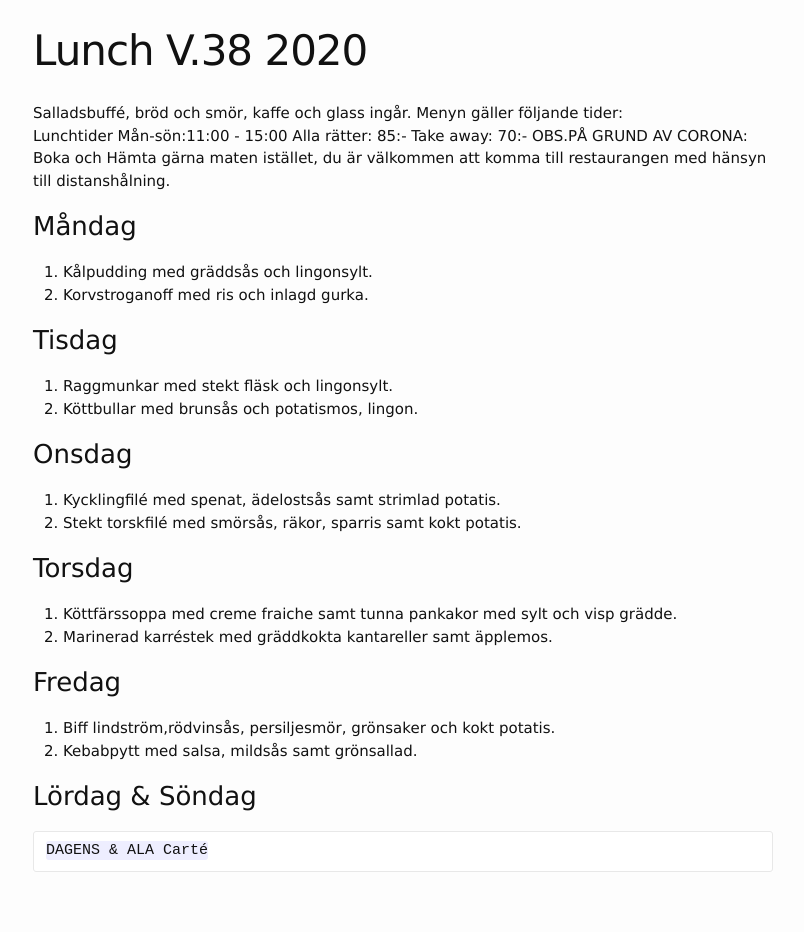
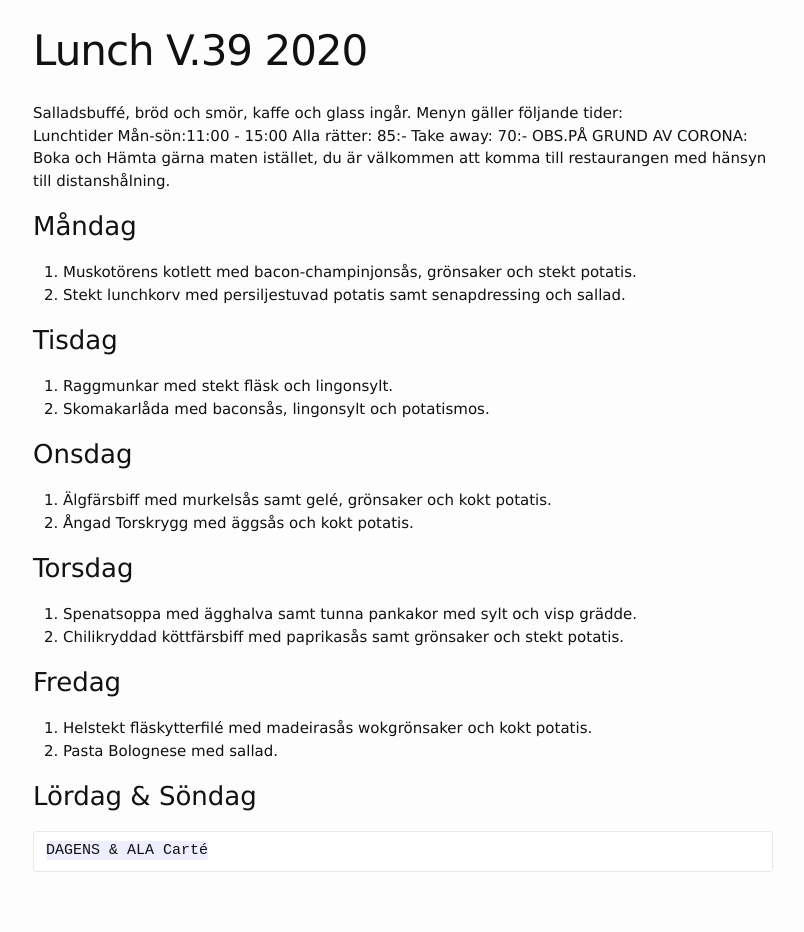
Before and after one commit to FarInn62/farinn62.github.io, a Jekyll site: the page built from lunch.md, in a window 1280 px wide. Shown: the whole page, without its empty margins (237-1041 px from the left). Built offline with Jekyll 4.4.1, drawn with Linux system fonts in a browser that asks for light colours.

Commit message:
Update lunch.md

```diff
--- a/lunch.md
+++ b/lunch.md
@@ -1,6 +1,6 @@
 ---
 layout: foodmenu
-title: Lunch V.38 2020
+title: Lunch V.39 2020
 permalink: /lunch/
 published: true
 ---
@@ -12,24 +12,24 @@ OBS.PÅ GRUND AV CORONA: Boka och Hämta gärna maten istället, du är välkomm
 
 
 ### Måndag
-1. Kålpudding med gräddsås och lingonsylt.
-2. Korvstroganoff med ris och inlagd gurka.
+1. Muskotörens kotlett med bacon-champinjonsås, grönsaker och stekt potatis.
+2. Stekt lunchkorv med persiljestuvad potatis samt senapdressing och sallad.
 
 ### Tisdag
 1. Raggmunkar med stekt fläsk och lingonsylt.
-2. Köttbullar med brunsås och potatismos, lingon.
+2. Skomakarlåda med baconsås, lingonsylt och potatismos.
 
 ### Onsdag
-1. Kycklingfilé med spenat, ädelostsås samt strimlad potatis.
-2. Stekt torskfilé med smörsås, räkor, sparris samt kokt potatis.
+1. Älgfärsbiff med murkelsås samt gelé, grönsaker och kokt potatis.
+2. Ångad Torskrygg med äggsås och kokt potatis.
 
 ### Torsdag
-1. Köttfärssoppa med creme fraiche samt tunna pankakor med sylt och visp grädde.
-2. Marinerad karréstek med gräddkokta kantareller samt äpplemos.
+1. Spenatsoppa med ägghalva samt tunna pankakor med sylt och visp grädde.
+2. Chilikryddad köttfärsbiff med paprikasås samt grönsaker och stekt potatis.
 
 ### Fredag
-1. Biff lindström,rödvinsås, persiljesmör, grönsaker och kokt potatis.
-2. Kebabpytt med salsa, mildsås samt grönsallad.
+1. Helstekt fläskytterfilé med madeirasås wokgrönsaker och kokt potatis.
+2. Pasta Bolognese med sallad.
 
 ### Lördag & Söndag
     DAGENS & ALA Carté
```
